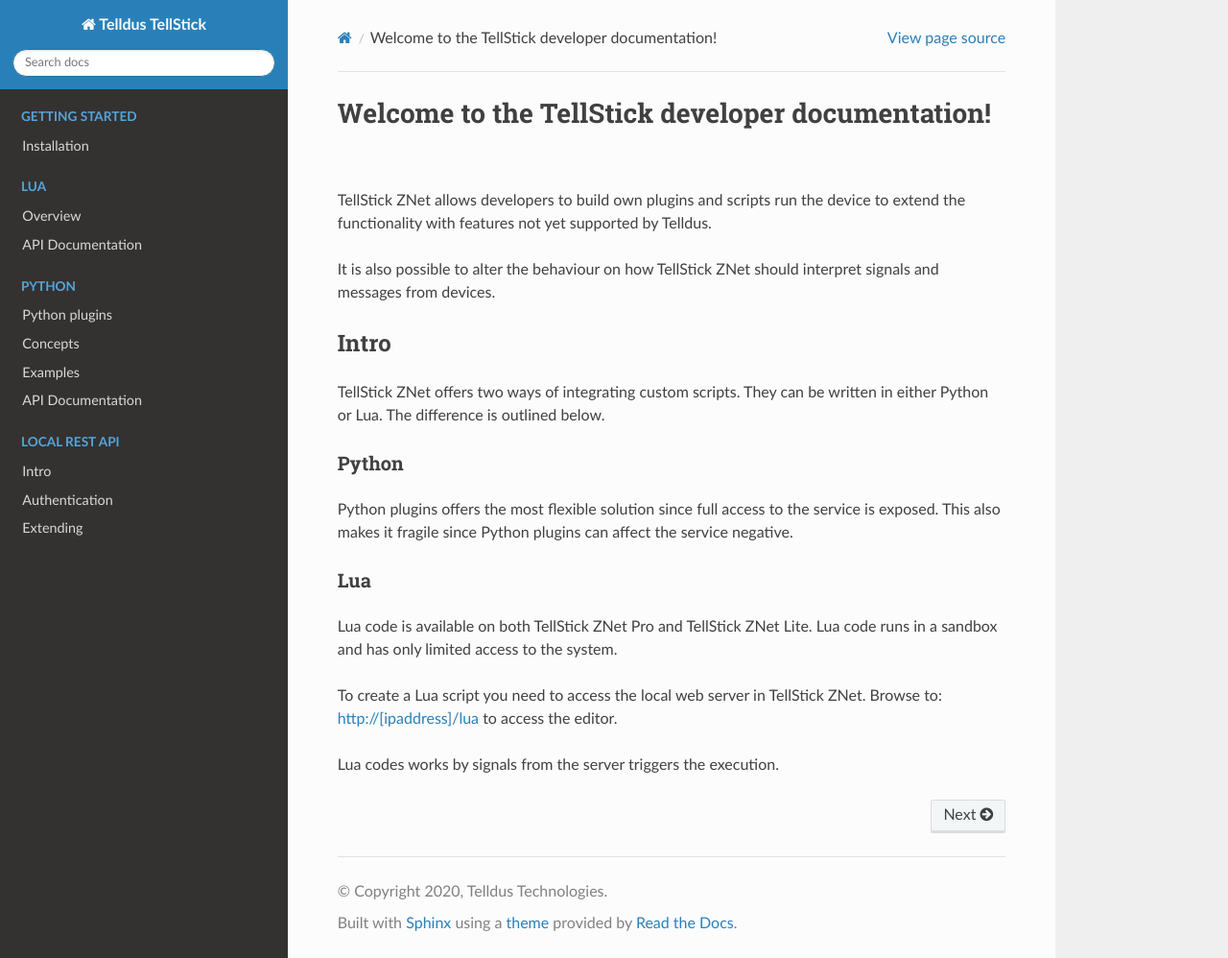
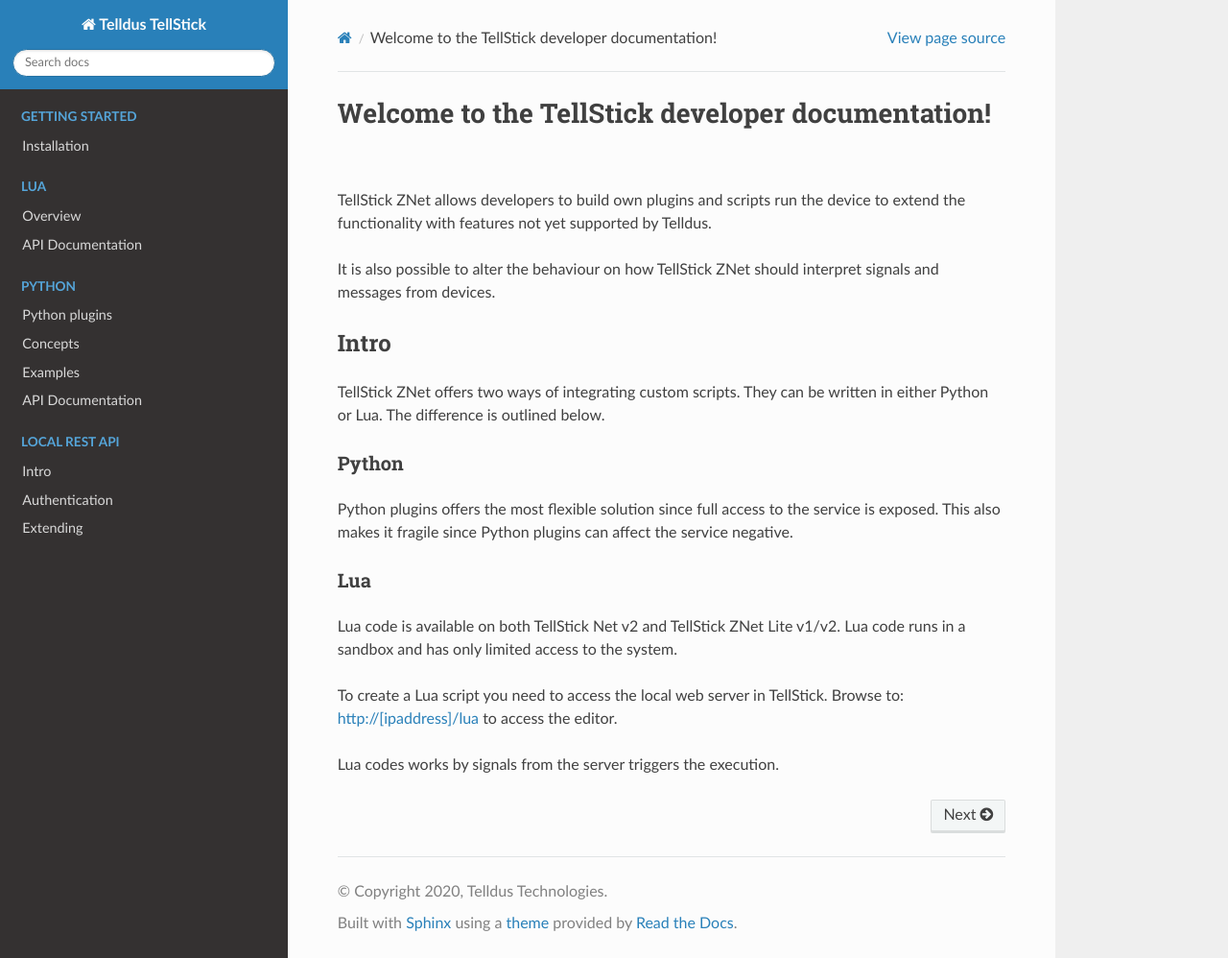
Before and after one commit to telldus/tellstick-server, a Sphinx documentation site: the page built from docs/index.rst, in a window 1280 px wide and 998 px high. Shown: the whole window at 96% size. Built offline with Sphinx 7.4.7 and the Read the Docs theme 2.0.0, drawn with Linux system fonts in a browser that asks for light colours; the version number could not be read and is left out.

Commit message:
Update docs

```diff
--- a/docs/index.rst
+++ b/docs/index.rst
@@ -27,10 +27,10 @@
 Lua
 ###
 
-Lua code is available on both TellStick ZNet Pro and TellStick ZNet Lite. Lua
+Lua code is available on both TellStick Net v2 and TellStick ZNet Lite v1/v2. Lua
 code runs in a sandbox and has only limited access to the system.
 
-To create a Lua script you need to access the local web server in TellStick ZNet.
+To create a Lua script you need to access the local web server in TellStick.
 Browse to: http://[ipaddress]/lua to access the editor.
 
 Lua codes works by signals from the server triggers the execution.
```
